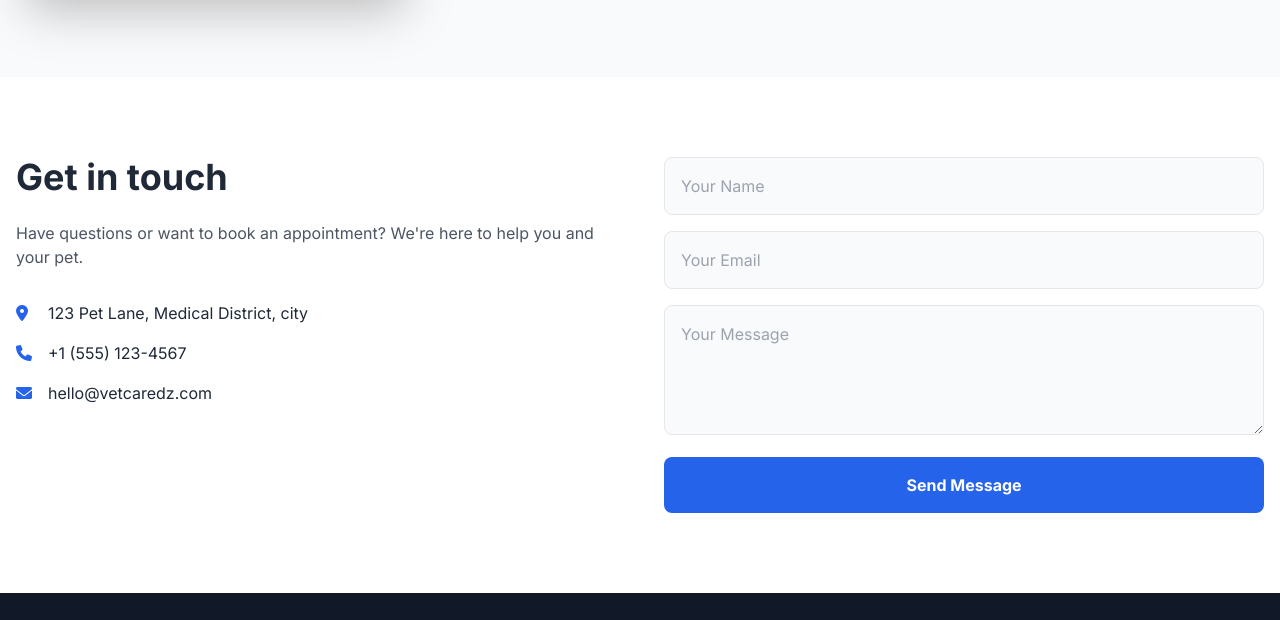
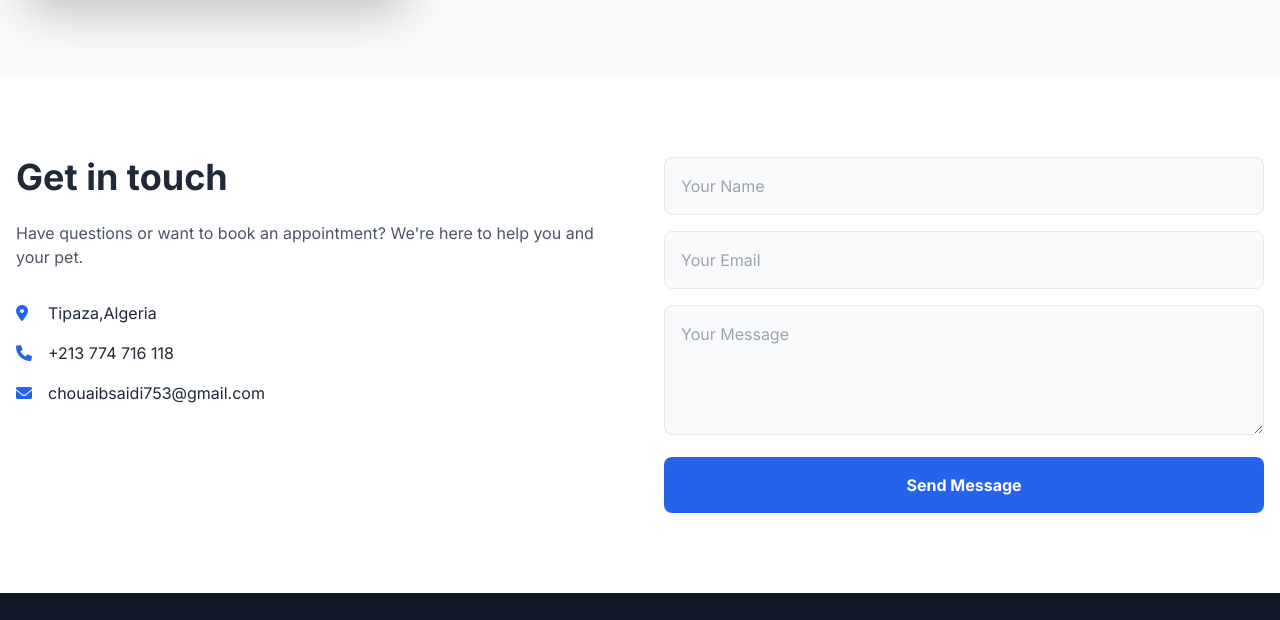
Before and after one commit to chouaibsaidi753-arch/Vetcaredz-website-, a plain HTML site: page index.html in a window 1280 px wide. Shown: the part 1765-2385 px from the top of the page. Drawn offline with nearby package versions, Linux system fonts and the light colour scheme.

Commit message:
Update contact information in index.html

```diff
--- a/index.html
+++ b/index.html
@@ -123,15 +123,15 @@
                     <div class="space-y-4">
                         <div class="flex items-center">
                             <i class="fas fa-map-marker-alt text-blue-600 w-8"></i>
-                            <span>123 Pet Lane, Medical District, city</span>
+                            <span>Tipaza,Algeria</span>
                         </div>
                         <div class="flex items-center">
                             <i class="fas fa-phone text-blue-600 w-8"></i>
-                            <span>+1 (555) 123-4567</span>
+                            <span>+213 774 716 118</span>
                         </div>
                         <div class="flex items-center">
                             <i class="fas fa-envelope text-blue-600 w-8"></i>
-                            <span>hello@vetcaredz.com</span>
+                            <span>chouaibsaidi753@gmail.com</span>
                         </div>
                     </div>
                 </div>
```
